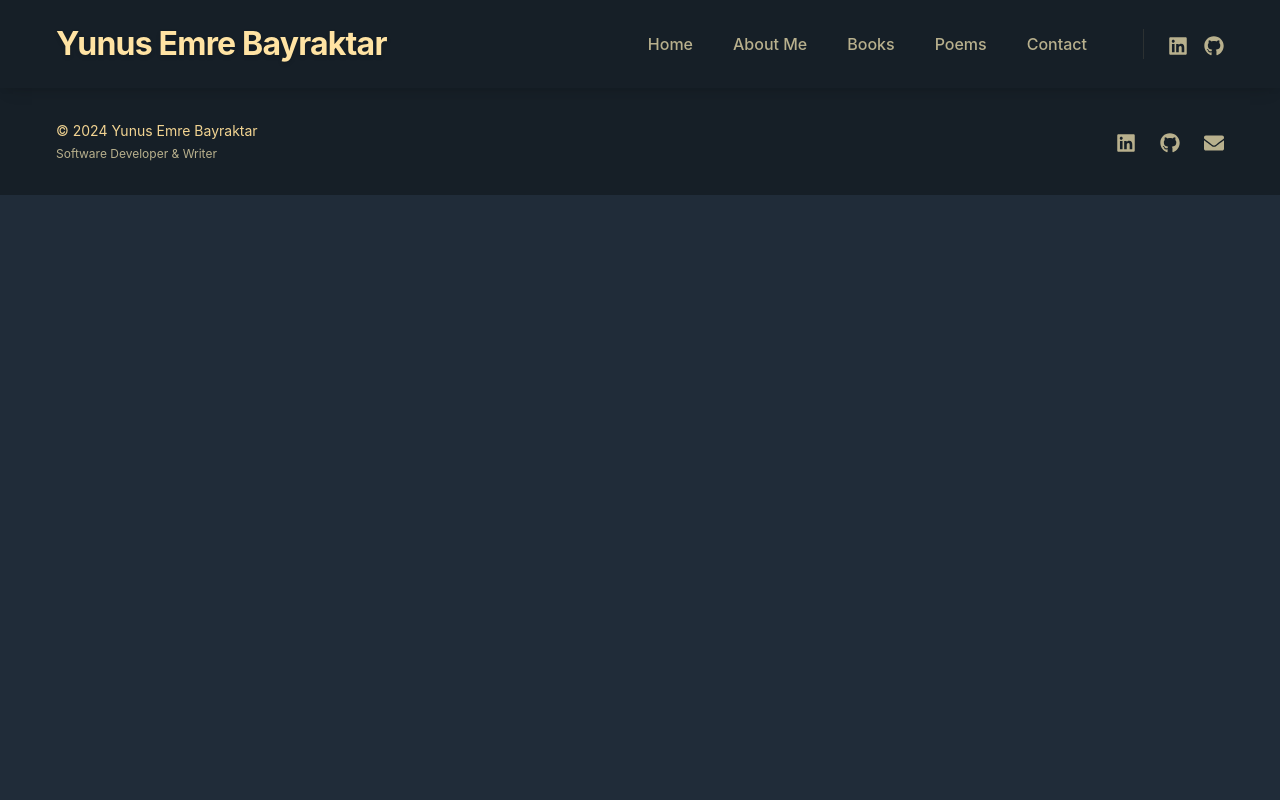
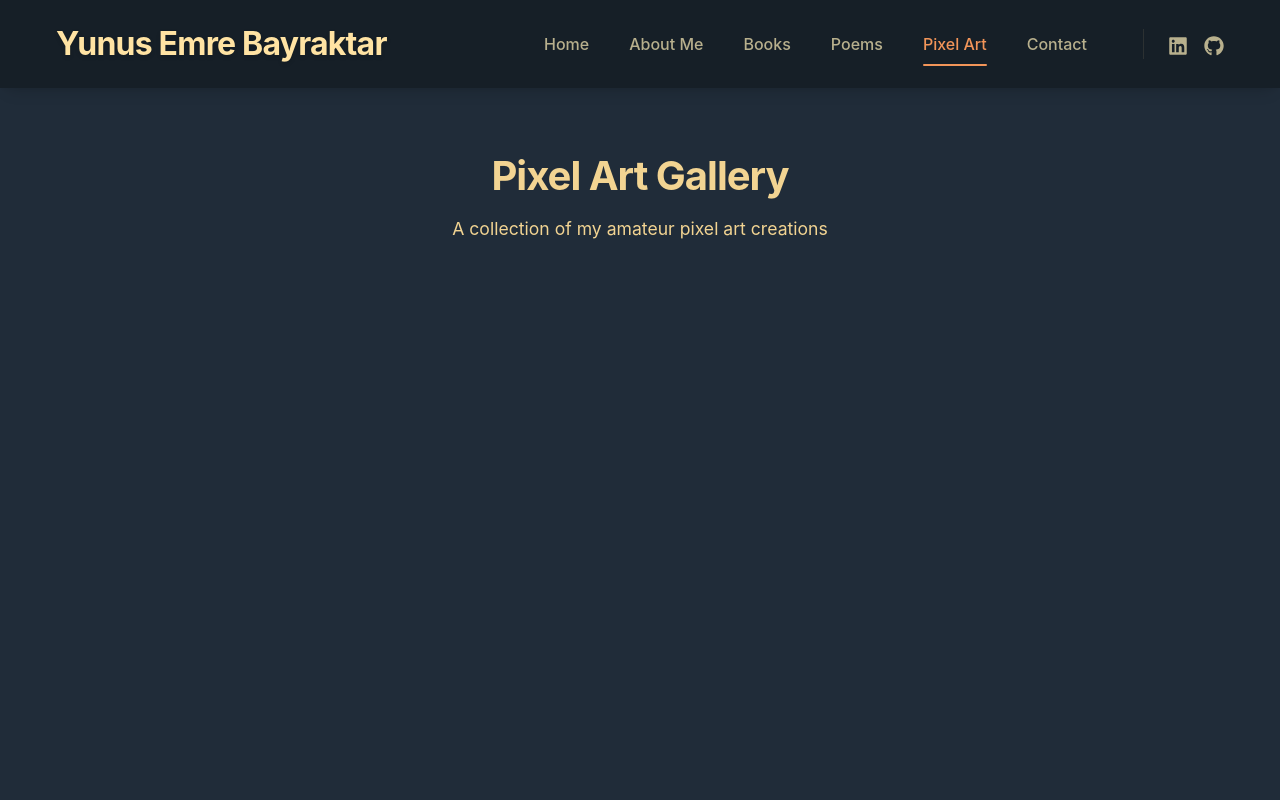
Before and after one commit to yunusemrebayraktar/personal-portfolio, a React (Create React App) app in the folder frontend/: page /pixel-art in a window 1280 px wide. Shown: the top 800 px of the page. Built offline with nearby package versions, Linux system fonts and the light colour scheme.

Commit message:
No errors

```diff
--- a/frontend/src/App.js
+++ b/frontend/src/App.js
@@ -9,6 +9,7 @@ import Books from "./components/Books";
 import Poems from "./components/Poems";
 import PoemDetail from "./components/PoemDetails";
 import Contact from "./components/Contact";
+import PixelArt from "./components/PixelArt";
 import "./styles/globals.css";
 
 function App() {
@@ -25,6 +26,7 @@ function App() {
             <Route path="/books" element={<Books />} />
             <Route path="/poems" element={<Poems />} />
             <Route path="/poem/:title" element={<PoemDetail />} />
+            <Route path="/pixel-art" element={<PixelArt />} />
             <Route path="/contact" element={<Contact />} />
           </Routes>
         </AnimatePresence>
--- a/frontend/src/components/Header.jsx
+++ b/frontend/src/components/Header.jsx
@@ -40,6 +40,12 @@ const Header = () => {
             Poems
           </NavLink>
           <NavLink
+            to="/pixel-art"
+            className={({ isActive }) => `nav-link ${isActive ? 'active' : ''}`}
+          >
+            Pixel Art
+          </NavLink>
+          <NavLink
             to="/contact"
             className={({ isActive }) => `nav-link ${isActive ? 'active' : ''}`}
           >
--- /dev/null
+++ b/frontend/src/components/PixelArt.jsx
@@ -0,0 +1,67 @@
+import React from 'react';
+import { motion } from 'framer-motion';
+import transition from '../transition';
+import '../styles/PixelArt.css';
+
+const PixelArt = () => {
+  // Import all pixel art images from assets
+  const importAll = (r) => {
+    return r.keys().map(r);
+  };
+
+  // Get all images from the pixelart directory
+  const images = importAll(require.context('../assets/pixelart', false, /\.(png|jpe?g|svg)$/));
+
+  const container = {
+    hidden: { opacity: 0 },
+    show: {
+      opacity: 1,
+      transition: {
+        staggerChildren: 0.1
+      }
+    }
+  };
+
+  const item = {
+    hidden: { opacity: 0, y: 20 },
+    show: { opacity: 1, y: 0 }
+  };
+
+  return (
+    <div className="pixel-art">
+      <div className="pixel-art-container">
+        <div className="pixel-art-header">
+          <h1>Pixel Art Gallery</h1>
+          <p>A collection of my amateur pixel art creations</p>
+        </div>
+
+        <motion.div
+          className="pixel-art-grid"
+          variants={container}
+          initial="hidden"
+          animate="show"
+        >
+          {images.map((image, index) => (
+            <motion.div
+              key={index}
+              className="pixel-art-item"
+              variants={item}
+              whileHover={{ scale: 1.05 }}
+              whileTap={{ scale: 0.95 }}
+            >
+              <div className="pixel-art-image-wrapper">
+                <img
+                  src={image}
+                  alt={`Pixel Art ${index + 1}`}
+                  className="pixel-art-image"
+                />
+              </div>
+            </motion.div>
+          ))}
+        </motion.div>
+      </div>
+    </div>
+  );
+};
+
+export default transition(PixelArt);
--- /dev/null
+++ b/frontend/src/styles/PixelArt.css
@@ -0,0 +1,81 @@
+.pixel-art {
+  min-height: 100vh;
+  padding: 2rem;
+  background-color: var(--background);
+  color: var(--text);
+}
+
+.pixel-art-container {
+  max-width: 1200px;
+  margin: 0 auto;
+  padding: 2rem;
+}
+
+.pixel-art-header {
+  text-align: center;
+  margin-bottom: 3rem;
+}
+
+.pixel-art-header h1 {
+  font-size: 2.5rem;
+  margin-bottom: 1rem;
+  color: var(--primary);
+}
+
+.pixel-art-header p {
+  font-size: 1.1rem;
+  color: var(--text-secondary);
+}
+
+.pixel-art-grid {
+  display: grid;
+  grid-template-columns: repeat(auto-fill, minmax(250px, 1fr));
+  gap: 2rem;
+  padding: 1rem;
+}
+
+.pixel-art-item {
+  background: var(--card-background);
+  border-radius: 12px;
+  overflow: hidden;
+  box-shadow: 0 4px 6px rgba(0, 0, 0, 0.1);
+  transition: transform 0.3s ease;
+}
+
+.pixel-art-image-wrapper {
+  position: relative;
+  padding-top: 100%; /* 1:1 Aspect Ratio */
+  overflow: hidden;
+}
+
+.pixel-art-image {
+  position: absolute;
+  top: 0;
+  left: 0;
+  width: 100%;
+  height: 100%;
+  object-fit: contain;
+  background-color: var(--card-background);
+  image-rendering: pixelated; /* This makes pixel art look crisp */
+  padding: 1rem;
+}
+
+/* Responsive adjustments */
+@media (max-width: 768px) {
+  .pixel-art {
+    padding: 1rem;
+  }
+
+  .pixel-art-container {
+    padding: 1rem;
+  }
+
+  .pixel-art-grid {
+    grid-template-columns: repeat(auto-fill, minmax(200px, 1fr));
+    gap: 1rem;
+  }
+
+  .pixel-art-header h1 {
+    font-size: 2rem;
+  }
+}
```
